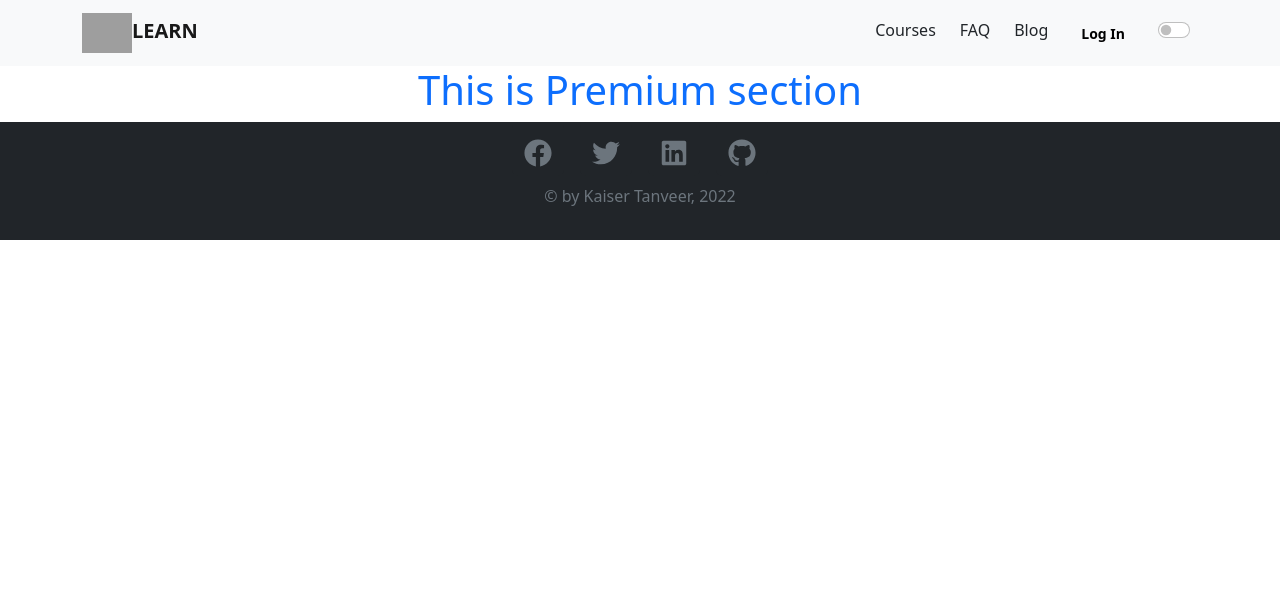
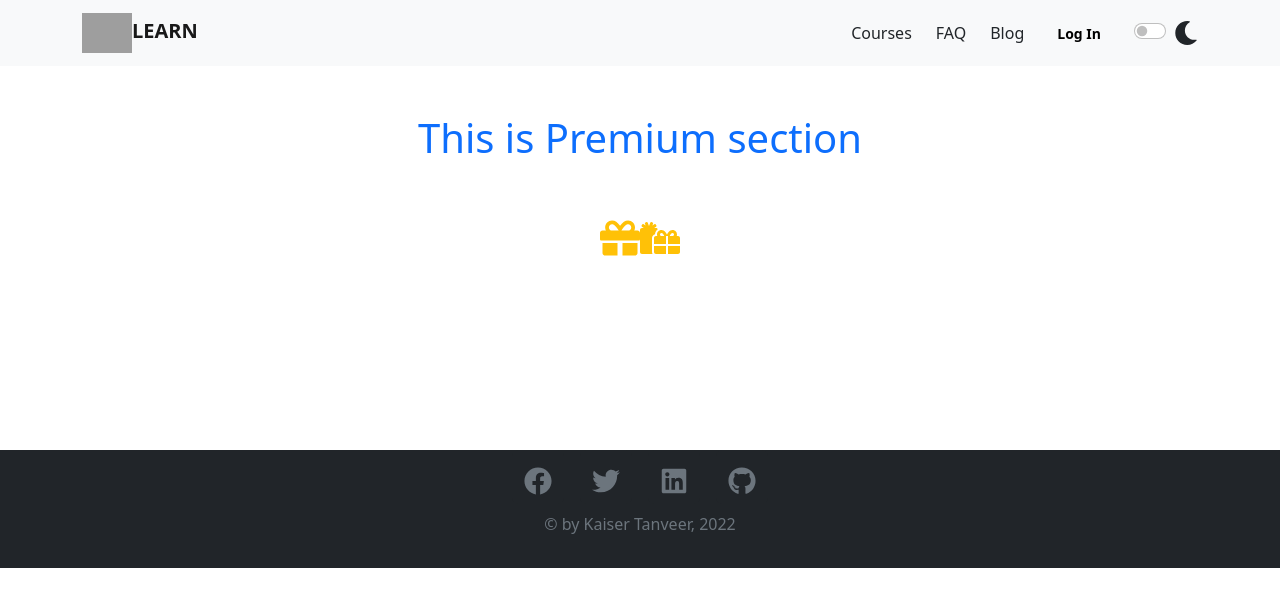
Before and after one commit to Kaiser-Tanveer/DevLearner-Client-React-Authentication-, a React (Create React App) app: page /premium in a window 1280 px wide. Shown: the top 606 px of the page. Built offline with nearby package versions, Linux system fonts and the light colour scheme; no server answers; grey boxes are pictures that could not be loaded.

Commit message:
Active link committed

```diff
--- a/src/Components/Pages/CourseCard/CourseCard.js
+++ b/src/Components/Pages/CourseCard/CourseCard.js
@@ -6,7 +6,7 @@ import Cards from '../Cards/Cards';
 const CourseCard = () => {
     const [cards, setCards] = useState([]);
     useEffect(() => {
-        fetch('http://localhost:5000/category')
+        fetch('https://devlearner-server.vercel.app/category')
             .then(res => res.json())
             .then(data => setCards(data))
     }, [])
--- a/src/Components/Pages/Header/Footer/Footer.js
+++ b/src/Components/Pages/Header/Footer/Footer.js
@@ -7,9 +7,9 @@ const Footer = () => {
     return (
         <div className='bg-dark pb-2'>
             <Button href='https://web.facebook.com/Kaiser2581' target='_blank' className='text-secondary fs-3 mx-2 border-0 bg-dark'><FaFacebook className='social' /></Button>
-            <Button href='https://web.facebook.com/Kaiser2581' target='_blank' className='text-secondary fs-3 mx-2 border-0 bg-dark'><FaTwitter className='social' /></Button>
-            <Button href='https://web.facebook.com/Kaiser2581' target='_blank' className='text-secondary fs-3 mx-2 border-0 bg-dark'><FaLinkedin className='social' /></Button>
-            <Button href='https://web.facebook.com/Kaiser2581' target='_blank' className='text-secondary fs-3 mx-2 border-0 bg-dark'><FaGithub className='social' /></Button>
+            <Button href='https://twitter.com/KaiserTanveer' target='_blank' className='text-secondary fs-3 mx-2 border-0 bg-dark'><FaTwitter className='social' /></Button>
+            <Button href='https://www.linkedin.com/in/kaiser-tanveer/' target='_blank' className='text-secondary fs-3 mx-2 border-0 bg-dark'><FaLinkedin className='social' /></Button>
+            <Button href='https://github.com/Kaiser-Tanveer' target='_blank' className='text-secondary fs-3 mx-2 border-0 bg-dark'><FaGithub className='social' /></Button>
             <p className='text-secondary py-2'>&copy; by Kaiser Tanveer, 2022</p>
         </div>
     );
--- /dev/null
+++ b/src/Components/Pages/Header/Header.css
@@ -0,0 +1,6 @@
+.isActive {
+    background: #0d6efd;
+    padding: 5px;
+    border-radius: 10px;
+    box-shadow: 2px 3px 8px gray;
+}
--- a/src/Components/Pages/Header/Header.js
+++ b/src/Components/Pages/Header/Header.js
@@ -1,12 +1,15 @@
 import React from 'react';
+import './Header.css';
 import { useContext } from 'react';
 import { useState } from 'react';
 import { Button } from 'react-bootstrap';
 import Container from 'react-bootstrap/Container';
 import Nav from 'react-bootstrap/Nav';
 import Navbar from 'react-bootstrap/Navbar';
-import { Link } from 'react-router-dom';
+import { NavLink } from 'react-router-dom';
 import { AuthContext } from '../../Contexts/AuthProvider';
+import { FaMoon } from 'react-icons/fa';
+
 
 const Header = () => {
     const { user, logOut } = useContext(AuthContext);
@@ -33,30 +36,35 @@ const Header = () => {
         <div>
             <Navbar collapseOnSelect expand="lg" bg={checked ? 'dark' : 'light'} variant={checked ? 'dark' : 'light'}>
                 <Container>
-                    <Navbar.Brand className='fw-bold'> <img src="https://d2fltix0v2e0sb.cloudfront.net/dev-black.png" alt="" height="40px" width="50px" />LEARN</Navbar.Brand>
+                    <Navbar.Brand className='fw-bold'><img src="https://d2fltix0v2e0sb.cloudfront.net/dev-black.png" alt="" height="40px" width="50px" />LEARN</Navbar.Brand>
                     <Navbar.Toggle aria-controls="responsive-navbar-nav" />
                     <Navbar.Collapse id="responsive-navbar-nav">
 
-                        <Nav className='ms-auto'>
-                            <Link className='me-4 text-decoration-none text-light' to='/courses'><span className={checked ? 'text-light' : 'text-dark'}>Courses</span></Link>
-                            <Link className='me-4 text-decoration-none text-light' to='faq'><span className={checked ? 'text-light' : 'text-dark'}>FAQ</span></Link>
-                            <Link className='me-4 text-decoration-none text-light' to='/blog'><span className={checked ? 'text-light' : 'text-dark'}>Blog</span></Link>
-                            <div className='me-4 text-decoration-none text-light'>
+                        <Nav className='ms-auto align-items-center'>
+                            <NavLink to='/courses' className={({ isActive }) => isActive ? 'isActive me-4 mt-4 mt-lg-0 text-start text-decoration-none text-light' : 'me-4 mt-4 mt-lg-0 text-start text-decoration-none text-light'}><span className={checked ? 'text-light' : 'text-dark'}>Courses</span></NavLink>
+                            <NavLink to='faq' className={({ isActive }) => isActive ? 'isActive me-4 mt-4 mt-lg-0 text-start text-decoration-none text-light' : 'me-4 mt-4 mt-lg-0 text-start text-decoration-none text-light'}><span className={checked ? 'text-light' : 'text-dark'}><span className={({ isActive }) => isActive ? 'isActive' : undefined}>FAQ</span></span></NavLink>
+                            <NavLink to='/blog' className={({ isActive }) => isActive ? 'isActive me-4 mt-4 mt-lg-0 text-start text-decoration-none text-light' : 'me-4 mt-4 mt-lg-0 text-start text-decoration-none text-light'}><span className={checked ? 'text-light' : 'text-dark'}><span className={({ isActive }) => isActive ? 'isActive' : undefined}>Blog</span></span></NavLink>
+                            <NavLink className='me-4 mt-4 mt-lg-0 text-start text-decoration-none text-light'>
                                 {
                                     user && user?.uid ?
-                                        <div className='d-flex justify-content-between'>
-                                            <Link to='/profile'><img data-toggle="tooltip" data-placement="bottom" title={user?.displayName} className='rounded-circle me-4' src={user?.photoURL} alt="" height="35px" width="35px" /></Link>
-                                            <Button onClick={signOutHandler} variant='outline-primary' size='sm'>Log Out</Button>
+                                        <div className='d-flex justify-content-between flex-column flex-lg-row'>
+                                            <NavLink to='/profile' className={({ isActive }) => isActive ? 'isActive me-4 mt-4 mt-lg-0 text-start text-decoration-none text-light' : 'mt-4 mt-lg-0 text-start text-decoration-none text-light'}><img data-toggle="tooltip" data-placement="bottom" title={user?.displayName} className='rounded-circle me-4' src={user?.photoURL} alt="" height="35px" width="35px" /></NavLink>
+                                            <Button className='mt-4 mt-lg-0' onClick={signOutHandler} variant='outline-primary' size='sm'>Log Out</Button>
                                         </div>
                                         :
                                         <>
-                                            <Link to='/logIn'><Button className='fw-bold' variant='light' size='sm'>Log In</Button></Link>
+                                            <NavLink to='/logIn'><Button className='fw-bold' variant='light' size='sm'>Log In</Button></NavLink>
                                         </>
                                 }
-                            </div>
-                            <div className='form-check form-switch'>
-                                <input onClick={setDarkHandler} value='dark' type="checkbox" className='form-check-input' id="checkbox" />
-                                <label className='form-check-label' htmlFor="checkbox"></label>
+                            </NavLink>
+                            <div className='d-flex justify-content-start mt-4 mt-lg-0 form-check form-switch'>
+                                <div>
+                                    <input onClick={setDarkHandler} value='dark' type="checkbox" className='form-check-input' id="checkbox" />
+                                    <label className='form-check-label' htmlFor="checkbox"></label>
+                                </div>
+                                <div>
+                                    <FaMoon className={checked ? 'text-secondary fs-4' : 'text-dark fs-4'} />
+                                </div>
                             </div>
                         </Nav>
                     </Navbar.Collapse>
--- a/src/Components/Pages/Premium/Premium.js
+++ b/src/Components/Pages/Premium/Premium.js
@@ -1,9 +1,14 @@
 import React from 'react';
+import { FaGift, FaGifts } from 'react-icons/fa';
 
 const Premium = () => {
     return (
-        <div>
-            <h1 className='text-primary text-center'>This is Premium section</h1>
+        <div className='pb-5 mb-5'>
+            <h1 className='text-primary text-center py-5'>This is Premium section</h1>
+            <div className='mb-5 pb-5'>
+                <FaGift className='fs-1 text-warning' />
+                <FaGifts className='fs-1 text-warning' />
+            </div>
         </div>
     );
 };
--- a/src/Routes/Router.js
+++ b/src/Routes/Router.js
@@ -18,17 +18,17 @@ export const router = createBrowserRouter([
         children: [
             {
                 path: '/',
-                loader: () => fetch('http://localhost:5000/category'),
+                loader: () => fetch('https://devlearner-server.vercel.app/category'),
                 element: <Home />,
             },
             {
                 path: '/courses',
-                loader: () => fetch('http://localhost:5000/category'),
+                loader: () => fetch('https://devlearner-server.vercel.app/category'),
                 element: <Home />,
             },
             {
                 path: '/category/:id',
-                loader: ({ params }) => fetch(`http://localhost:5000/category/${params.id}`),
+                loader: ({ params }) => fetch(`https://devlearner-server.vercel.app/category/${params.id}`),
                 element: <PrivateRoute><CourseSamary /></PrivateRoute>
             },
             {
```
Also changed, not shown: firebase.json (added), 1 other file (tests, documents, lock files or other folders).
